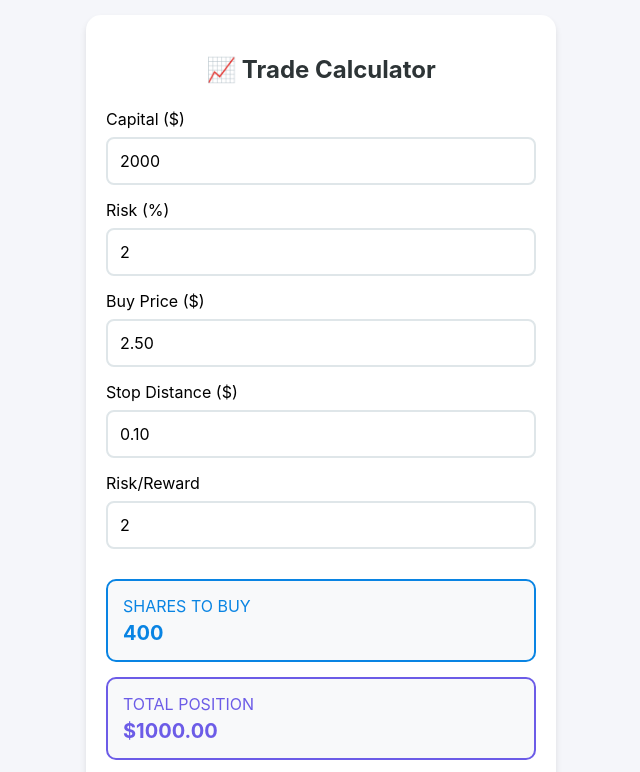
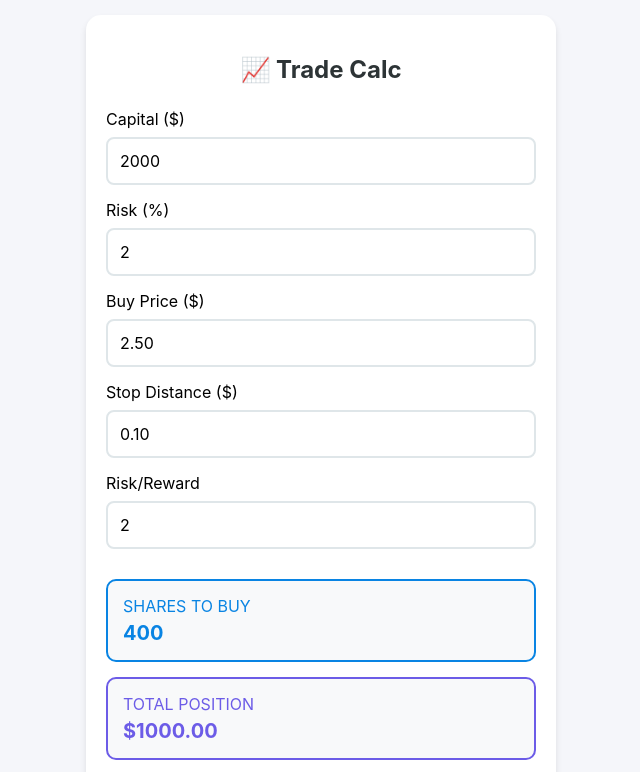
Before and after one commit to taratey/trade_calc, a plain HTML site: page index.html in a window 1280 px wide. Shown: the top 772 px of the page, without its empty margins (319-959 px from the left). Drawn offline with Linux system fonts and the light colour scheme.

Commit message:
Update index.html

```diff
--- a/index.html
+++ b/index.html
@@ -4,7 +4,7 @@
     <meta charset="UTF-8">
     <meta name="viewport" content="width=device-width, initial-scale=1.0">
     <link rel="manifest" href="/manifest.json">
-    <title>Trading Calculator</title>
+    <title>Trade Calc</title>
     <style>
         * {
             box-sizing: border-box;
@@ -73,7 +73,7 @@
 </head>
 <body>
     <div class="card">
-        <h2>📈 Trade Calculator</h2>
+        <h2>📈 Trade Calc</h2>
 
         <label>Capital ($)</label>
         <input type="number" id="capital" value="2000">
```
